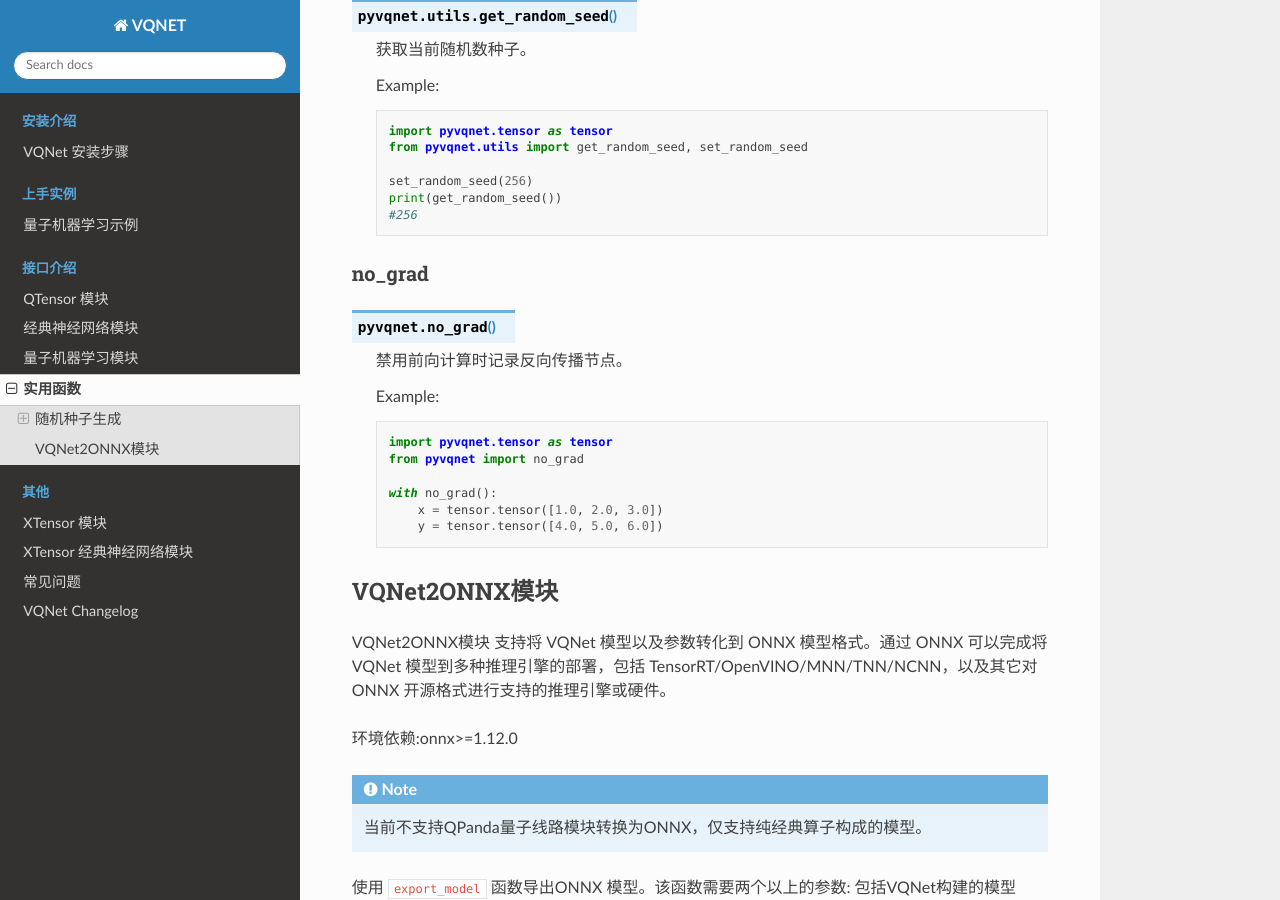
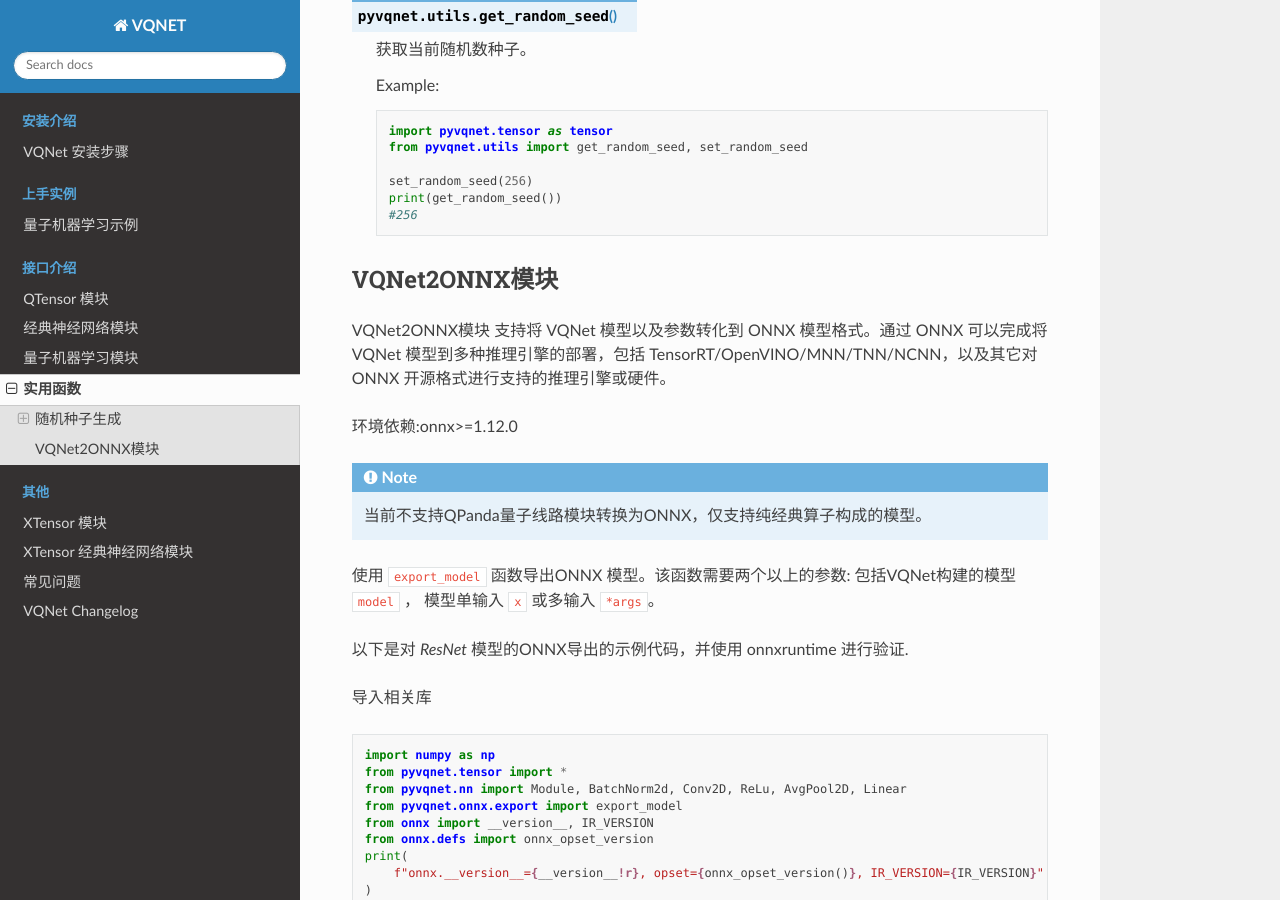
Before and after one commit to OriginQ/VQNET2.0-tutorial, a Sphinx documentation site: the page built from source/rst/utils.rst, in a window 1280 px wide and 900 px high, scrolled down 1838 px. Built offline with Sphinx 7.4.7 and the Read the Docs theme 2.0.0, drawn with Linux system fonts in a browser that asks for light colours.

Commit message:
[fix] fix some bug.

```diff
--- a/source/rst/utils.rst
+++ b/source/rst/utils.rst
@@ -107,21 +107,6 @@ get_random_seed
         #256
 
 
-no_grad
-==============================
-
-.. py:function:: pyvqnet.no_grad()
-
-    禁用前向计算时记录反向传播节点。
-
-    Example::
-
-        import pyvqnet.tensor as tensor
-        from pyvqnet import no_grad
-
-        with no_grad():
-            x = tensor.tensor([1.0, 2.0, 3.0])
-            y = tensor.tensor([4.0, 5.0, 6.0])
 
 VQNet2ONNX模块
 *******************************************
```
Also changed, not shown: source/rst/QTensor.rst (+16 -0 lines), source/rst/nn.rst (+9 -9 lines).
